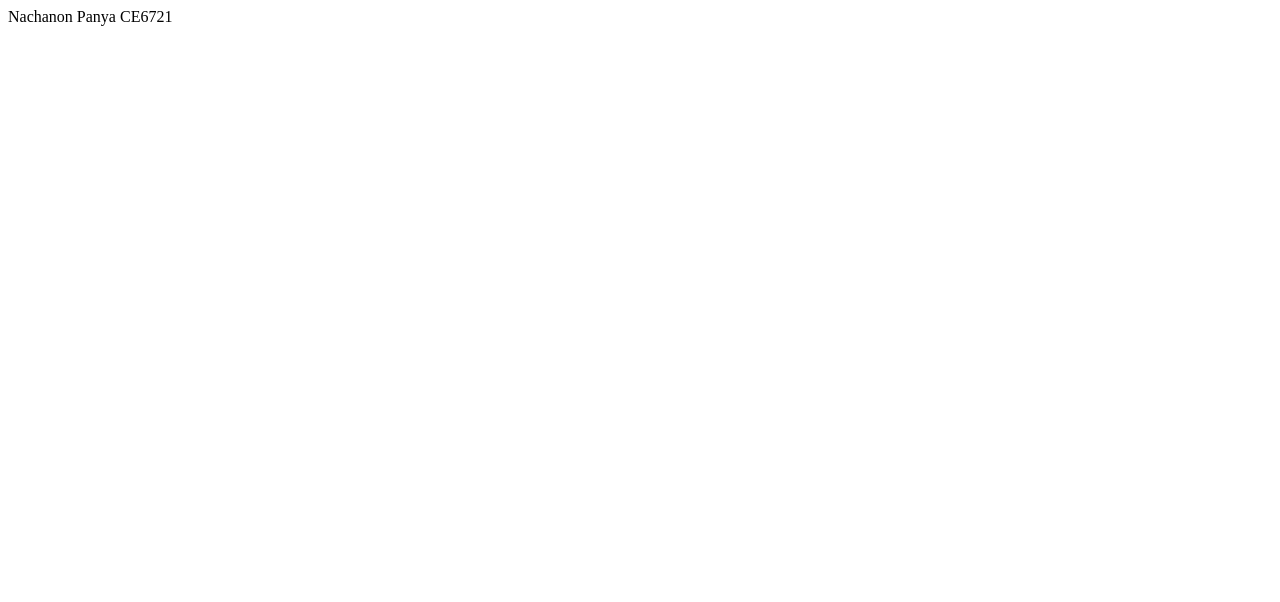
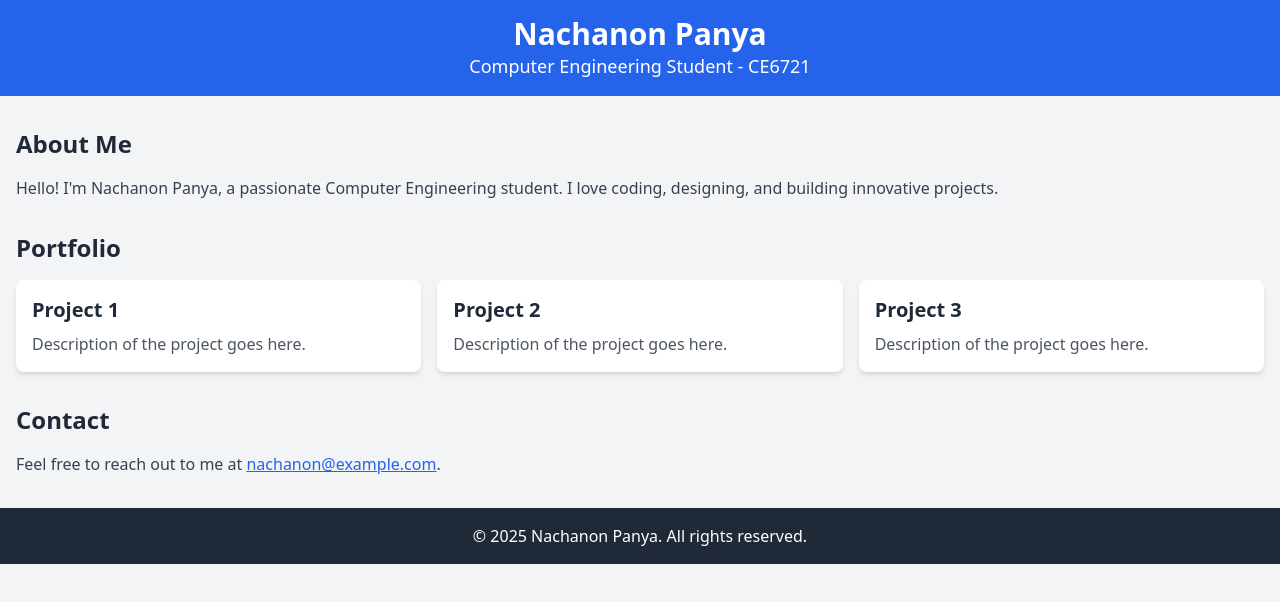
Before and after one commit to Nacha08/git-test1, a plain HTML site: page index.html in a window 1280 px wide. Drawn offline with nearby package versions, Linux system fonts and the light colour scheme.

Commit message:
เพิ่มหน้า about

```diff
--- a/index.html
+++ b/index.html
@@ -3,9 +3,53 @@
 <head>
     <meta charset="UTF-8">
     <meta name="viewport" content="width=device-width, initial-scale=1.0">
-    <title>Document</title>
+    <title>Portfolio - Nachanon Panya</title>
+    <script src="https://cdn.tailwindcss.com"></script>
 </head>
-<body>
-    Nachanon Panya CE6721
+<body class="bg-gray-100 text-gray-800">
+    <header class="bg-blue-600 text-white py-4">
+        <div class="container mx-auto text-center">
+            <h1 class="text-3xl font-bold">Nachanon Panya</h1>
+            <p class="text-lg">Computer Engineering Student - CE6721</p>
+        </div>
+    </header>
+
+    <main class="container mx-auto mt-8 px-4">
+        <section class="mb-8">
+            <h2 class="text-2xl font-bold mb-4">About Me</h2>
+            <p class="text-gray-700">
+                Hello! I'm Nachanon Panya, a passionate Computer Engineering student. I love coding, designing, and building innovative projects.
+            </p>
+        </section>
+
+        <section class="mb-8">
+            <h2 class="text-2xl font-bold mb-4">Portfolio</h2>
+            <div class="grid grid-cols-1 md:grid-cols-2 lg:grid-cols-3 gap-4">
+                <div class="bg-white shadow-md rounded-lg p-4">
+                    <h3 class="text-xl font-semibold mb-2">Project 1</h3>
+                    <p class="text-gray-600">Description of the project goes here.</p>
+                </div>
+                <div class="bg-white shadow-md rounded-lg p-4">
+                    <h3 class="text-xl font-semibold mb-2">Project 2</h3>
+                    <p class="text-gray-600">Description of the project goes here.</p>
+                </div>
+                <div class="bg-white shadow-md rounded-lg p-4">
+                    <h3 class="text-xl font-semibold mb-2">Project 3</h3>
+                    <p class="text-gray-600">Description of the project goes here.</p>
+                </div>
+            </div>
+        </section>
+
+        <section>
+            <h2 class="text-2xl font-bold mb-4">Contact</h2>
+            <p class="text-gray-700">Feel free to reach out to me at <a href="mailto:nachanon@example.com" class="text-blue-600 underline">nachanon@example.com</a>.</p>
+        </section>
+    </main>
+
+    <footer class="bg-gray-800 text-white py-4 mt-8">
+        <div class="container mx-auto text-center">
+            <p>&copy; 2025 Nachanon Panya. All rights reserved.</p>
+        </div>
+    </footer>
 </body>
 </html>
```
